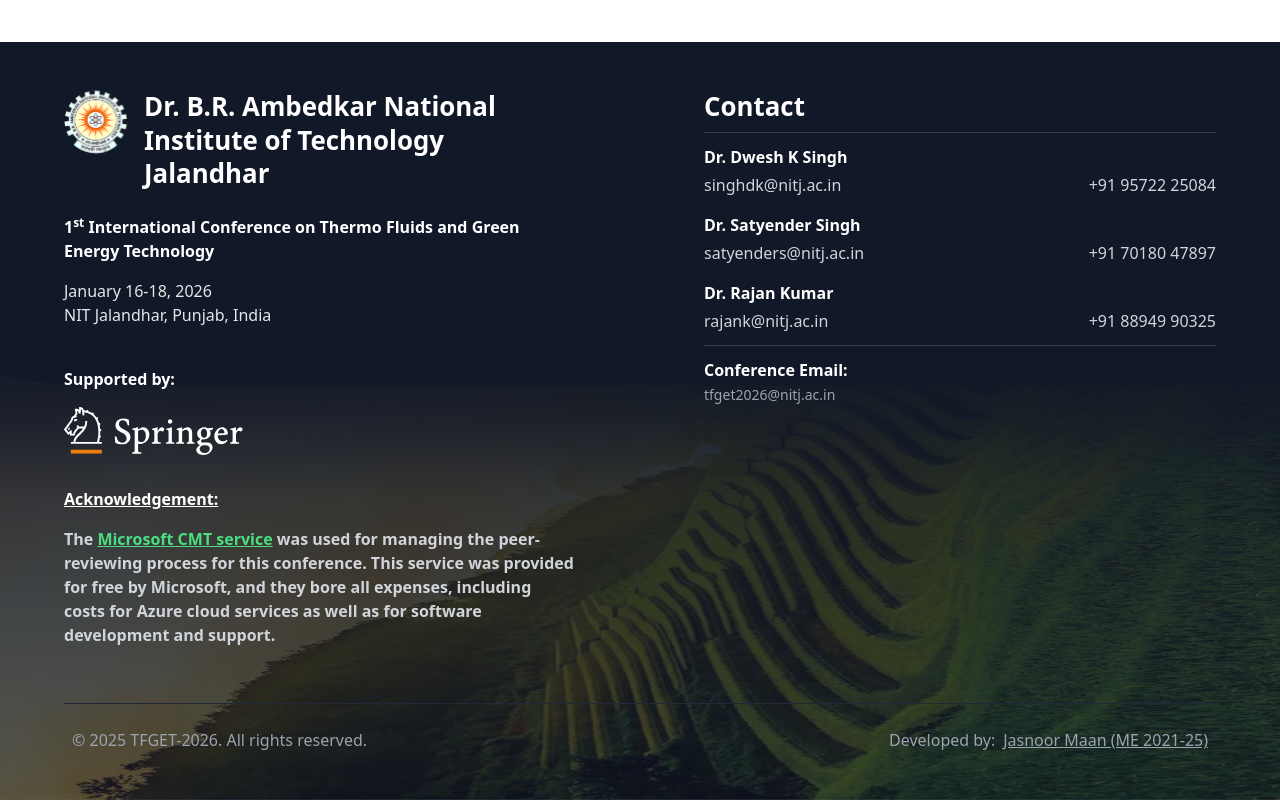
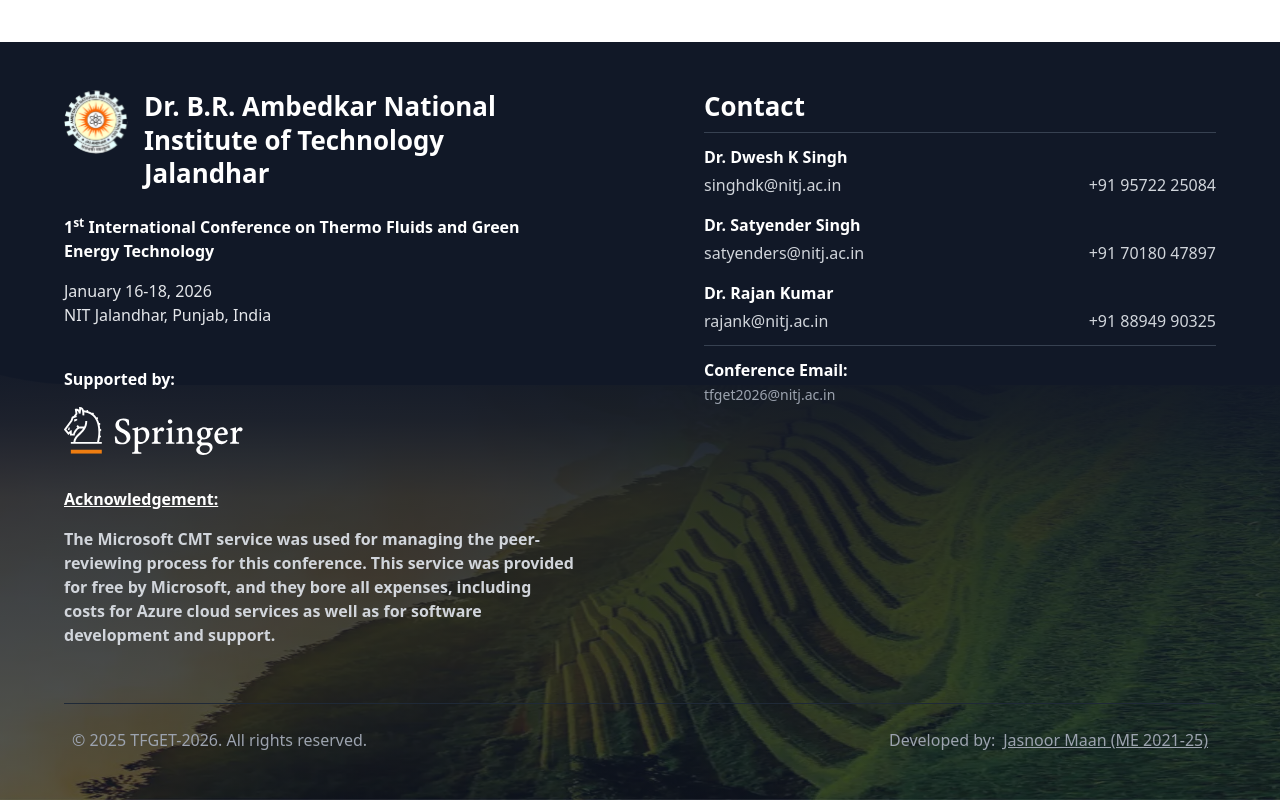
Before and after one commit to JasnoorMaan/me_conf, a React (Vite) app in the folder me_conf/: page / in a window 1280 px wide. Shown: the part 4580-5380 px from the top of the page. Built offline with nearby package versions, Linux system fonts and the light colour scheme.

Commit message:
link-fix

```diff
--- a/me_conf/src/components/Footer.jsx
+++ b/me_conf/src/components/Footer.jsx
@@ -58,7 +58,7 @@
             <p className="normal-text font-semibold text-white pb-2 pt-6">
                 <a href="/acknowledgments" className="text-white hover:text-conf-green-400 transition-colors underline">Acknowledgement:</a>
               </p>
-              <p className="normal-text font-semibold text-gray-300 pb-4 pt-2">The <a href="https://cmt3.research.microsoft.com/User/Login" target="_blank" rel="noopener noreferrer" className="text-conf-green-400 hover:text-conf-green-300 underline">Microsoft CMT service</a> was used for managing the peer-reviewing process for this conference. This service was provided for free by Microsoft, and they bore all expenses, including costs for Azure cloud services as well as for software development and support.</p>
+              <p className="normal-text font-semibold text-gray-300 pb-4 pt-2">The Microsoft CMT service was used for managing the peer-reviewing process for this conference. This service was provided for free by Microsoft, and they bore all expenses, including costs for Azure cloud services as well as for software development and support.</p>
             </div>
           </div>
 
--- a/me_conf/src/pages/Acknowledgments.jsx
+++ b/me_conf/src/pages/Acknowledgments.jsx
@@ -22,7 +22,7 @@
                 Microsoft CMT Acknowledgment
               </h3>
               <p className="text-gray-700 leading-relaxed text-base">
-                The <a href="https://cmt3.research.microsoft.com/User/Login" target="_blank" rel="noopener noreferrer" className="text-conf-green-600 hover:text-conf-green-700 underline">Microsoft CMT service</a> was used for managing the peer-reviewing process for this conference. This service was provided for free by Microsoft, and they bore all expenses, including costs for Azure cloud services as well as for software development and support.
+                The Microsoft CMT service was used for managing the peer-reviewing process for this conference. This service was provided for free by Microsoft, and they bore all expenses, including costs for Azure cloud services as well as for software development and support.
               </p>
             </div>
 
```
